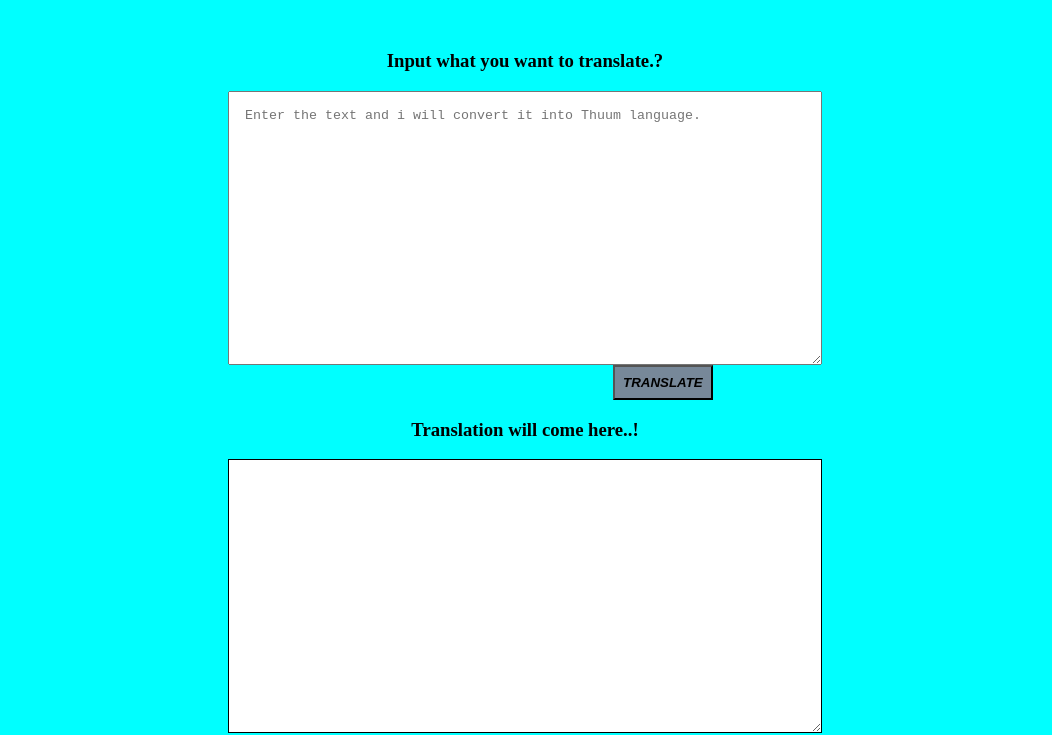
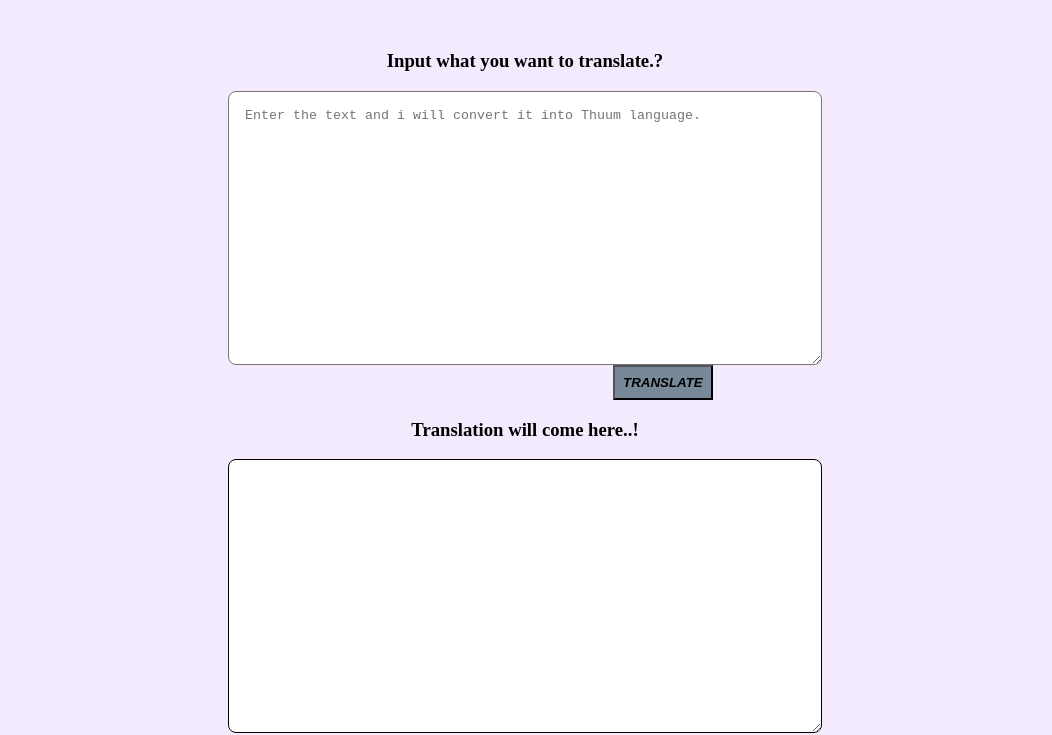
Before and after one commit to rahulljainn/funtranslation, a plain HTML site: page index.html in a window 1280 px wide. Shown: the part 246-981 px from the top of the page, without its empty margins (115-1167 px from the left). Drawn offline with Linux system fonts and the light colour scheme.

Commit message:
update-2

```diff
--- a/index.html
+++ b/index.html
@@ -13,6 +13,7 @@
             height: 30vh;
             padding: 1rem;
             margin: 1rem;
+            border-radius: 0.5rem;
 
         }
         #output{
@@ -22,10 +23,11 @@
             height: 30vh;
             padding: 1rem;
             margin: 1rem;
+            border-radius: 0.5rem;
         }
     </style>
 </head>
-<body style="background-color:aqua;">
+<body style="background-color:rgba(159, 58, 242, 0.106);">
 
     <h1 class="headingline"> 𝕋𝕙𝕖 𝕋𝕙𝕦𝕦𝕞 𝕋𝕣𝕒𝕟𝕤𝕝𝕒𝕥𝕠𝕣 </h1>
     <h3 style="text-align: center;">Input what you want to translate.?</h3>
```
